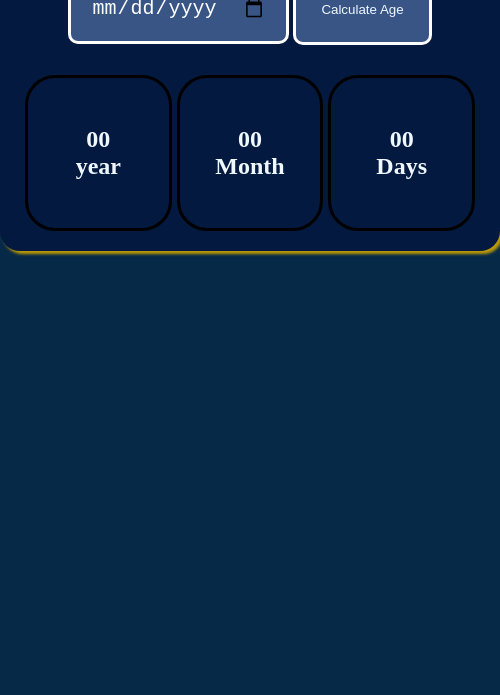
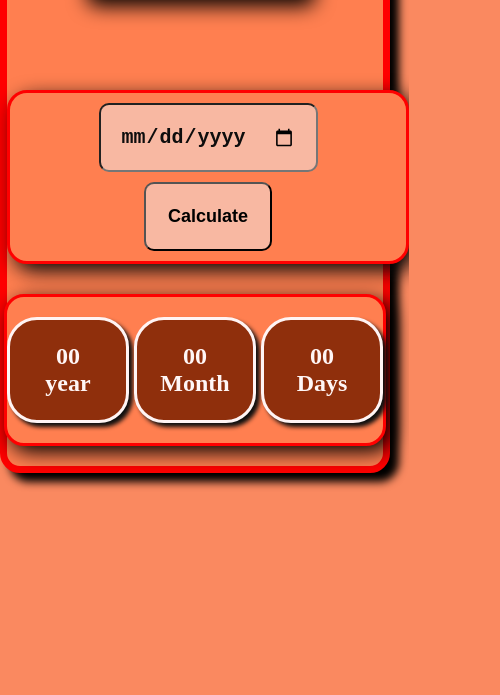
Before and after one commit to osamakhan18/classTask-05, a plain HTML site: page index.html in a window 390 px wide. Shown: the part 149-844 px from the top of the page, 500 px wide, since content can reach past the window. Drawn offline with Linux system fonts and the light colour scheme.

Commit message:
add the media querries

```diff
--- a/index.html
+++ b/index.html
@@ -8,14 +8,16 @@
 </head>
 <body>
 
+    <div class="main">
+        <h2>Age Calculator</h2>
 
     <div class="age-cal">
-        <h2>Age Calculator</h2>
 
         <div class="input-cal">
             <input type="date" id="input-dob" >
-        <button id="btn">Calculate Age</button>
         </div>
+        <button id="btn">Calculate </button>
+    </div>
 
         <div class="select-age">
             <div class="select-age-innerbox">
@@ -33,8 +35,8 @@
 
         </div>
 
+    </div>
 
-    </div>
 
     <script src="./script.js"></script>
 </body>
--- a/script.js
+++ b/script.js
@@ -19,6 +19,18 @@ btn.addEventListener('click',function(){
    var month = today.getMonth() - dob.getMonth();
    var day = today.getDate() - dob.getDate();
 
+   if (day < 0) {
+    month--;
+    // var lastMonthDays = new Date(today.getFullYear(), today.getMonth(), 0).getDate();
+    day += 30;
+}
+
+
+if (month < 0) {
+    year--;
+    month += 12;
+}
+
    document.getElementById('year').innerText = year;
    document.getElementById('month').innerText = month;
    document.getElementById('day').innerText = day;
--- a/style.css
+++ b/style.css
@@ -1,74 +1,107 @@
 *{
     padding: 0px;
     margin: 0px;
-    background-color: rgb(6, 41, 71);
+
 }
 
+body {
+    background-color:rgba(250, 125, 79, 0.9);
 
+}
+.main{
+    width: 600px;
+    height: auto;
+    display: flex;
+    justify-content: center;
+    align-items: center;
+    flex-direction: column;
+    gap: 30px;
+    border: 7px solid red;
+    background-color:coral;
+    box-shadow: 9px 9px 8px black;
+    margin: 0 auto;
+    border-radius: 20px;
+    margin-top: 60px;
+}
 .age-cal{
     width: 500px;
     height: auto ;
 
     margin: 0 auto;
-    text-align: center;
     display: flex;
-    justify-content: center;
-    align-items: center;
-    flex-direction: column;
+    justify-content: space-around;
     gap: 10px;
-    background-color:rgb(4, 25, 63) ;
     margin-top: 30px;
-    box-shadow: 3px 3px 3px rgb(189, 155, 6);
+    box-shadow: 7px 7px 20px rgb(8, 8, 8);
      border-radius: 20px;
+     padding: 10px;
+     background-color:coral;
 
 }
 
-.age-cal h2{
+.main h2{
     height: auto;
     margin-bottom: 30px;
-    color: white;
-    background-color:rgb(4, 25, 63) ;
+    color: rgb(2, 2, 2);
+    /* background-color:rgb(4, 25, 63) ; */
     padding: 10px;
     border-bottom: 5px solid white;
+    font-size: xx-large;
+    box-shadow: 6px 6px 20px black;
+    border-radius: 10px;
+    margin-top: 20px;
 }
 
 
-.input-cal{
-    background-color:rgb(4, 25, 63) ;
-}
+
 #input-dob{
     padding: 20px;
     border-radius: 10px;
     font-size:x-large;
-    color: white;
-    background-color:rgb(138, 174, 241,0.4) ;
-    border: 3px solid white;
+    color: rgb(14, 13, 13);
+    background-color:rgb(241, 242, 243,0.5) ;
+    font-size: 20px;
+    font-weight: 600;
 }
 
-.input-cal button{
-    padding: 25px;
+.age-cal button{
+    padding: 22px;
     border-radius: 10px;
-    background-color:rgb(138, 174, 241,0.4) ;
-    color: aliceblue;
-    border: 3px solid white;
+    background-color:rgb(241, 242, 243,0.5) ;
+    color: rgb(0, 0, 0);
+    font-size: 20px;
+    font-weight: 600;
+    font-size: large;
+    transition: 1s;
+}
+
+.age-cal button:hover{
+
+    transform: translateY(-4px);
+    color: rgb(0, 0, 0);
+    cursor: pointer;
 }
 
 .select-age{
 
-    width: 90%;
+    width: 500px;
     height: auto;
     display: flex;
     justify-content: space-evenly;
     border-bottom: 20px;
-    background-color:rgb(4, 25, 63) ;
+    background-color:coral;
     gap: 5px;
+    border-radius: 20px;
+    /* border: 2px solid red; */
+    box-shadow: 6px 6px 20px black;
+    margin-bottom: 20px;
 
 }
 
 .select-age-innerbox{
 
     width: 150px;
-    height: 150px;
+    height: 100px;
 
     margin-bottom: 20px;
     margin-top: 20px;
@@ -77,17 +110,19 @@
     justify-content: center;
     align-items: center;
     flex-direction: column;
-    background-color:rgb(4, 25, 63) ;
-    border: 3px solid black;
+    /* background-color:rgb(4, 25, 63) ; */
+    background-color:rgb(143, 47, 12);
+    border: 3px solid rgb(255, 244, 244);
+    box-shadow: 4px 4px 4px rgb(15, 15, 15);
+
 
 
 }
 
 .select-age-innerbox p{
     font-size: x-large;
-    font-weight: 800;
-    background-color:rgb(4, 25, 63) ;
-    color: aliceblue;
+    background-color:rgb(143, 47, 12);
+    color: rgb(255, 246, 246);
     font-weight: 800;
 
 }
@@ -95,5 +130,35 @@
 
 @media only screen and (max-width:900px){
 
+    .main{
+        width: auto;
+        height: auto;
+        display: flex;
+        justify-content: center;
+        align-items: center;
+        flex-direction: column;
+
+
+    }
+    .age-cal{
+        width: 100%;
+        height: auto;
+        display: flex;
+        justify-content: center;
+        align-items: center;
+        flex-direction: column;
+        border: 3px solid red;
+    }
+
+    .select-age{
+        width: 100%;
+        height: auto;
+        display: flex;
+        justify-content: center;
+        align-items: center;
+
+        border: 3px solid red;
+    }
+
 
 }
```
Also changed, not shown: image/bg01.jpg (added).
